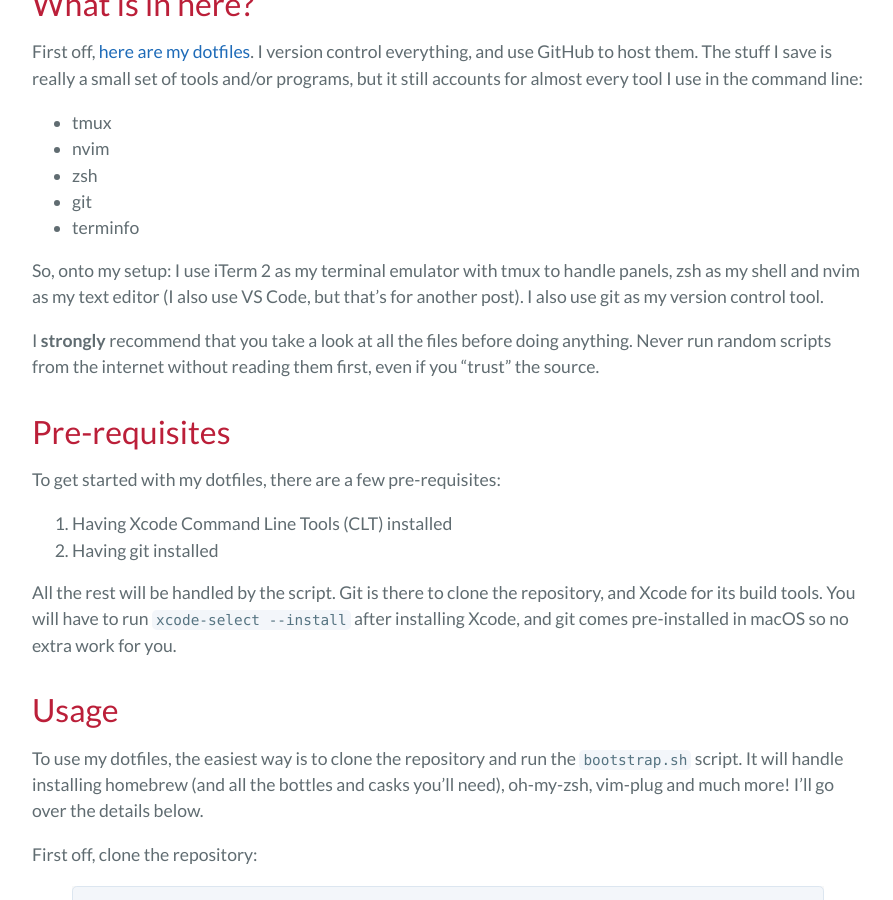
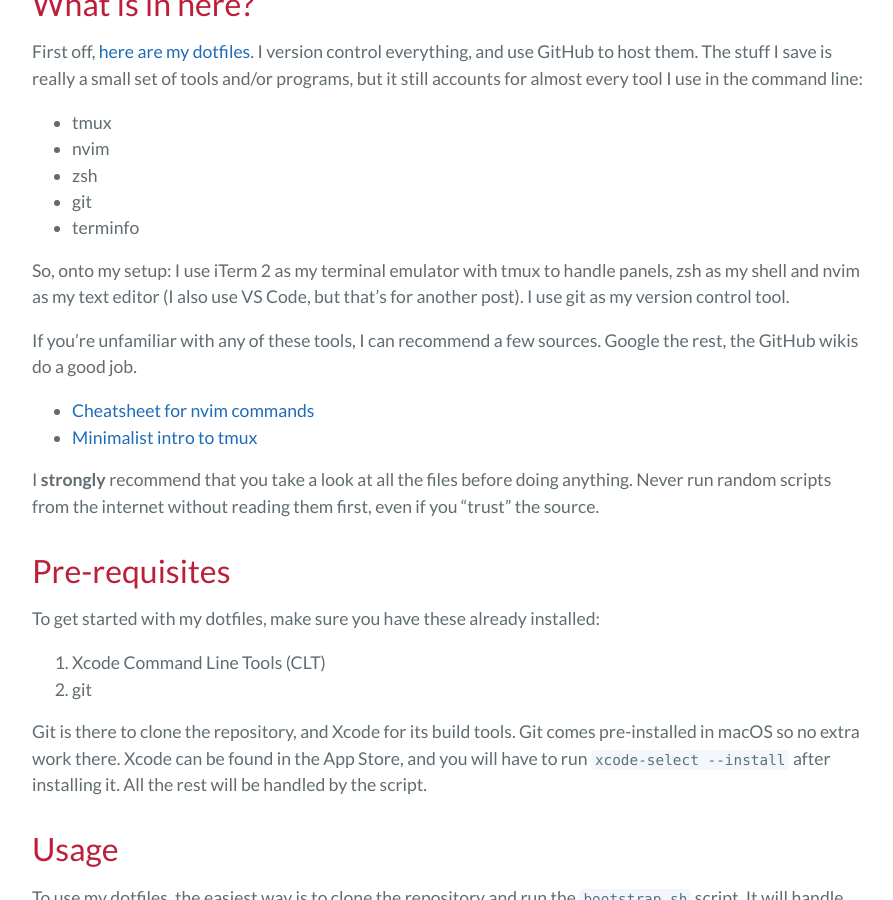
Before and after one commit to lucasvienna/lucasvienna.dev, a Jekyll site: the page built from _posts/2019-08-18-my-dotfiles.md, in a window 1280 px wide and 900 px high, scrolled down 535 px. Shown: the whole window, without its empty margins (192-1085 px from the left). Built offline with Jekyll 4.4.1, drawn with Linux system fonts in a browser that asks for light colours; nearby versions of some CDN libraries; some of the changed text lies outside the part shown.

Commit message:
dotfiles revision 1

```diff
--- a/_posts/2019-08-18-my-dotfiles.md
+++ b/_posts/2019-08-18-my-dotfiles.md
@@ -17,18 +17,23 @@
 - git
 - terminfo
 
-So, onto my setup: I use iTerm 2 as my terminal emulator with tmux to handle panels, zsh as my shell and nvim as my text editor (I also use VS Code, but that's for another post). I also use git as my version control tool.
+So, onto my setup: I use iTerm 2 as my terminal emulator with tmux to handle panels, zsh as my shell and nvim as my text editor (I also use VS Code, but that's for another post). I use git as my version control tool.
+
+If you're unfamiliar with any of these tools, I can recommend a few sources. Google the rest, the GitHub wikis do a good job.
+
+- [Cheatsheet for nvim commands](https://vim.rtorr.com/)
+- [Minimalist intro to tmux](https://medium.com/actualize-network/a-minimalist-guide-to-tmux-13675fb160fa)
 
 I **strongly** recommend that you take a look at all the files before doing anything. Never run random scripts from the internet without reading them first, even if you "trust" the source.
 
 ## Pre-requisites
 
-To get started with my dotfiles, there are a few pre-requisites:
+To get started with my dotfiles, make sure you have these already installed:
 
-1. Having Xcode Command Line Tools (CLT) installed
-2. Having git installed
+1. Xcode Command Line Tools (CLT)
+2. git
 
-All the rest will be handled by the script. Git is there to clone the repository, and Xcode for its build tools. You will have to run `xcode-select --install` after installing Xcode, and git comes pre-installed in macOS so no extra work for you.
+Git is there to clone the repository, and Xcode for its build tools. Git comes pre-installed in macOS so no extra work there. Xcode can be found in the App Store, and you will have to run `xcode-select --install` after installing it. All the rest will be handled by the script.
 
 ## Usage
 
@@ -117,10 +122,14 @@
   stow zsh
   stow git
 
-  # install nvim plugins
+  # install nvim plugins and python addon
+  pip3 install --user --upgrade neovim
   nvim +PlugClean! +qall
   nvim +silent +PlugInstall +qall
   python3 ~/.config/nvim/plugged/YouCompleteMe/install.py
+
+  # install tpm
+  git clone https://github.com/tmux-plugins/tpm ~/.tmux/plugins/tpm
 
   # launch the spaceship
   spaceship
@@ -128,7 +137,7 @@
 {% endhighlight %}
 
 The meat of this script. It "just does it" all. First off, we're calling another script: `brew.sh`. We'll go over what that one does a bit later. Then we install homebrew (an awesome package manager for macOS), vim-plug (a plugin manager for vim/neovim), and oh-my-zsh (a theme/plugin manager for zsh). Afterwards, it uses GNU `stow` to symlink all the actual dotfiles into your home directory. Stow is pretty neat in that it keeps the folder structure intact while doing the symlinking.
-Then we set neovim up with its plugins, and lastly we install our theme.
+Then we set neovim up with its plugins, the tmux plugin manager (tpm), and lastly we install our theme.
 
 {% highlight shell %}
 if [ "$1" == "--force" -o "$1" == "-f" ]; then
```
Also changed, not shown: other parts of _posts/2019-08-18-my-dotfiles.md (+3 -3 lines).
